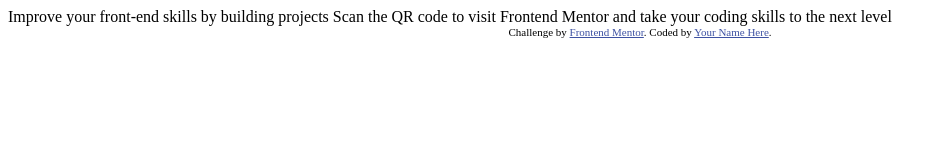
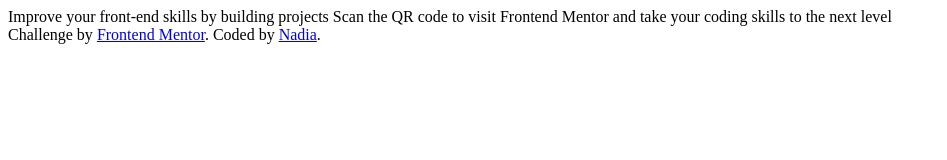
Before and after one commit to nadiaermens/QR-code-component, a plain HTML site: page index.html in a window 1280 px wide. Shown: the whole page, without its empty margins (0-947 px from the left). Drawn offline with Linux system fonts and the light colour scheme.

Commit message:
add icons file

```diff
--- a/index.html
+++ b/index.html
@@ -10,17 +10,6 @@
 
     <title>Frontend Mentor | QR code component</title>
 
-    <!-- Feel free to remove these styles or customise in your own stylesheet 👍 -->
-    <style>
-        .attribution {
-            font-size: 11px;
-            text-align: center;
-        }
-
-        .attribution a {
-            color: hsl(228, 45%, 44%);
-        }
-    </style>
 </head>
 
 <body>
@@ -31,7 +20,7 @@
 
     <div class="attribution">
         Challenge by <a href="https://www.frontendmentor.io?ref=challenge" target="_blank">Frontend Mentor</a>.
-        Coded by <a href="#">Your Name Here</a>.
+        Coded by <a href="#">Nadia</a>.
     </div>
 </body>
 
```
Also changed, not shown: icons/favicon-32x32.png (added), icons/image-qr-code.png (added).
